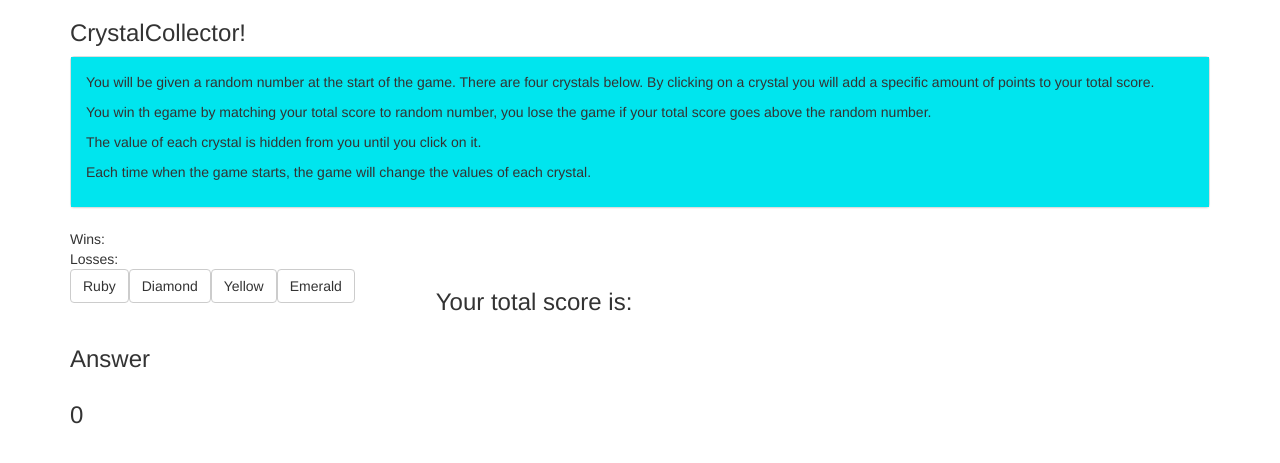
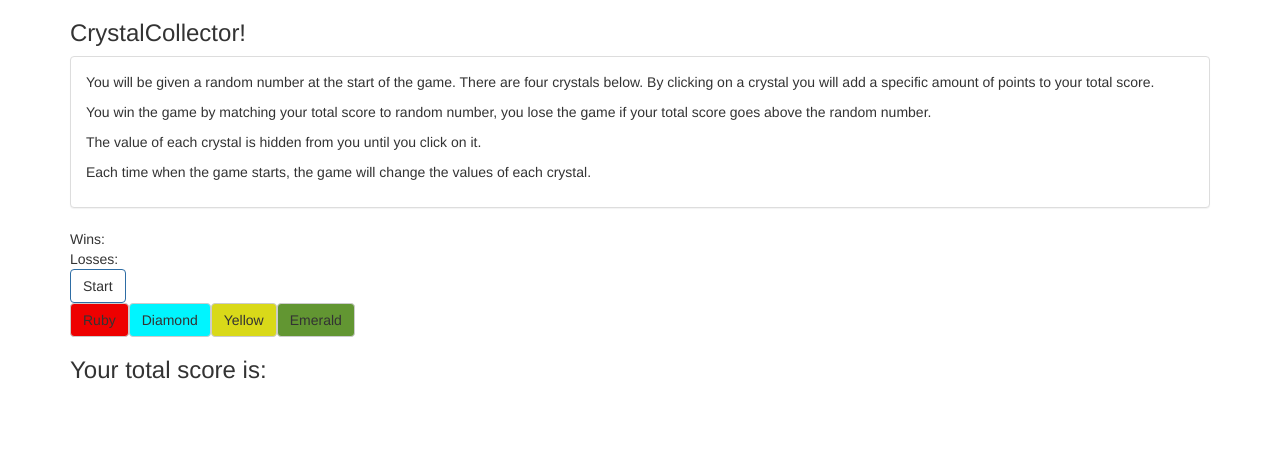
Before and after one commit to geterp55/week-4-game, a PHP site: page /test.html in a window 1280 px wide. Shown: the top 463 px of the page. Run offline with PHP 8.4, Linux system fonts and the light colour scheme.

Commit message:
html & java changes

```diff
--- a/assets/css/style.css
+++ b/assets/css/style.css
@@ -10,26 +10,37 @@ img{
 }
 
 #box2{
-	background-color: #00E5EE;
+	/*background-color: #00E5EE;*/
 }
 
+#startButton{
+	background-color: #fff;
+	color:#333;
+
+
+}
 
 #ruby{
 	float:left;
+	background-color: #EE0000;
 }
 #diamond{
 	float: left;
+	background-color: #00F5FF;
 }
 #yellow{
 	float:left;
+	background-color: #D9D919;
 }
 #emerald{
 	float: left;
+	background-color: #629632;
 }
 
 
 h3#your{
-	text-align: right;
+	float: left;
+	text-align: left;
 }
 
 h3#answer {
--- a/assets/javascript/game.js
+++ b/assets/javascript/game.js
@@ -6,33 +6,69 @@
 var gameMasterNum = [23, 37, 55, 75, 88];
 var gemValues = [1, 2, 3, 4, 5, 6, 7, 8, 9, 10, 11, 12];
 var runTotal = 0;
+var gemSingleValue = [];
+
+var ruby = 0;
+var emerald = 0;
+var yellow = 0;
+var diamond = 0;
+
+
+
 
 //var wins: 0;
 //var loses: 0;
-//var buttons = {
-//			#ruby,
-//			#emerald,
-//			#yellow,
-//			#diamond,
-//}
 
-//var rubyButton = 0;
-//var emeraldButton = 0;
-//var yellowButton = 0;
-//var diamondButton = 0;
+
+
+
 
 
 //THIS SELECTS THE START OF THE GAME
 $(document).ready(function(){
+		$("#startButton").click(function(){
 
-	    $(".allButtons").click(function(){
-	    	//for (var i=0;i=2;i++);{
+
 	        var gameGuess = gameMasterNum[Math.floor(Math.random() * gameMasterNum.length)];
 			document.getElementById('counterBox').innerHTML = gameGuess;
 			//console.log(gameGuess);use this to check if working
-			//}
+
+
+		    $(".allButtons").click(function(){
+
+					var gemClick = gemValues[Math.floor(Math.random() * gemValues.length)];
+					var gemclick = $('.allButtons').click;
+					//var gemSingleValue = gemClick;
+
+
+
+
+					if (runTotal < gameGuess){
+						runTotal = runTotal + gemClick;
+						document.getElementById('answer').innerHTML = runTotal;
+						console.log(runTotal + " total");
+					}
+					else if(runTotal === gameGuess){
+						runTotal = runTotal + " You Win";
+						document.getElementById('answer').innerHTML = runTotal;
+		//NOTE: log wins wins++
+						console.log(runTotal);
+					}
+					else{
+						runTotal = runTotal + " You lose!";
+						document.getElementById('answer').innerHTML = runTotal;
+		//NOTE: log losses loss++
+						console.log(runTotal);
+					}
+			});
+
 	    });
- });
+			//runTotal++;
+			//document.getElementById('answer').innerHTML = runTotal;
+			//console.log(gemClick);
+
+});
+
 
 
 
--- a/test.html
+++ b/test.html
@@ -25,7 +25,7 @@
 			There are four crystals below.  By clicking on a crystal you will add a specific amount of points to your total score.
 			</p>
 
-			<p>You win th egame by matching your total score to random number, you lose the game if your total score goes above the random number.
+			<p>You win the game by matching your total score to random number, you lose the game if your total score goes above the random number.
 			</p>
 
 			<p>The value of each crystal is hidden from you until you click on it.</p>
@@ -36,16 +36,24 @@
 	</div>
 
 	<div class="row">
-  		<div class="col-lg-8" id="counterBox">
+  		<div class="col-lg-12 col-xs-12" id="counterBox"></div>
 
+		<div class="col-lg-12 col-xs-12" id="gameCounterWins">
+			Wins:
   		</div>
-		<div class="col-lg-8" id="gameCounterBox">
-			<div>Wins:</div>
-	  		<div>Losses: </div>
+
+  		<div class="col-lg-12 col-xs-12" id="gameCounterLosses">
+			Losses:
   		</div>
+
+
 	</div>
 
-<!--place bootstrap buttons herer instead of grid + images place on-click functions-->
+<!--set start button to start number in .js-->
+
+	<div id="startButton">
+		<input class="btn btn-primary" type="button" value="Start" id="startButton">
+	</div>
 
 	<div class="allButtons">
 		<button class="btn btn-default" type="submit" id="ruby">Ruby</button>
@@ -58,18 +66,20 @@
 
 
 	<div class="row">
-  		<div class="col-md-3 col-xs-1">
+  		<div class="col-lg-12 col-xs-12">
   			<h3 id="your">Your total score is: </h3>
   		</div>
-		<div class="col-md-9 col-xs-11" id="score">
-  			<h3 id="answer">Answer</h3>
+  	</div>
+  	<div class="row">
+		<div class="col-lg-12 col-xs-12" id="score">
+  			<h3 id="answer"></h3>
   		</div>
 
 	</div>
 
 	<div class="row">
   		<div class="col-lg-12 col-xs-12">
-  			<h3 id="number">0</h3>
+  			<h3 id="number"></h3>
   		</div>
 	</div>
 
@@ -79,7 +89,7 @@
 </div>
 
 <script src="https://code.jquery.com/jquery-2.2.0.js"></script>
-<script type="text/javascript" src="assets/javascript/game.js">
+<script type="text/javascript" src="assets/javascript/game2.js">
 </script>
 
 </body>
```
Also changed, not shown: assets/javascript/game2.js (added, +92 -0 lines).
